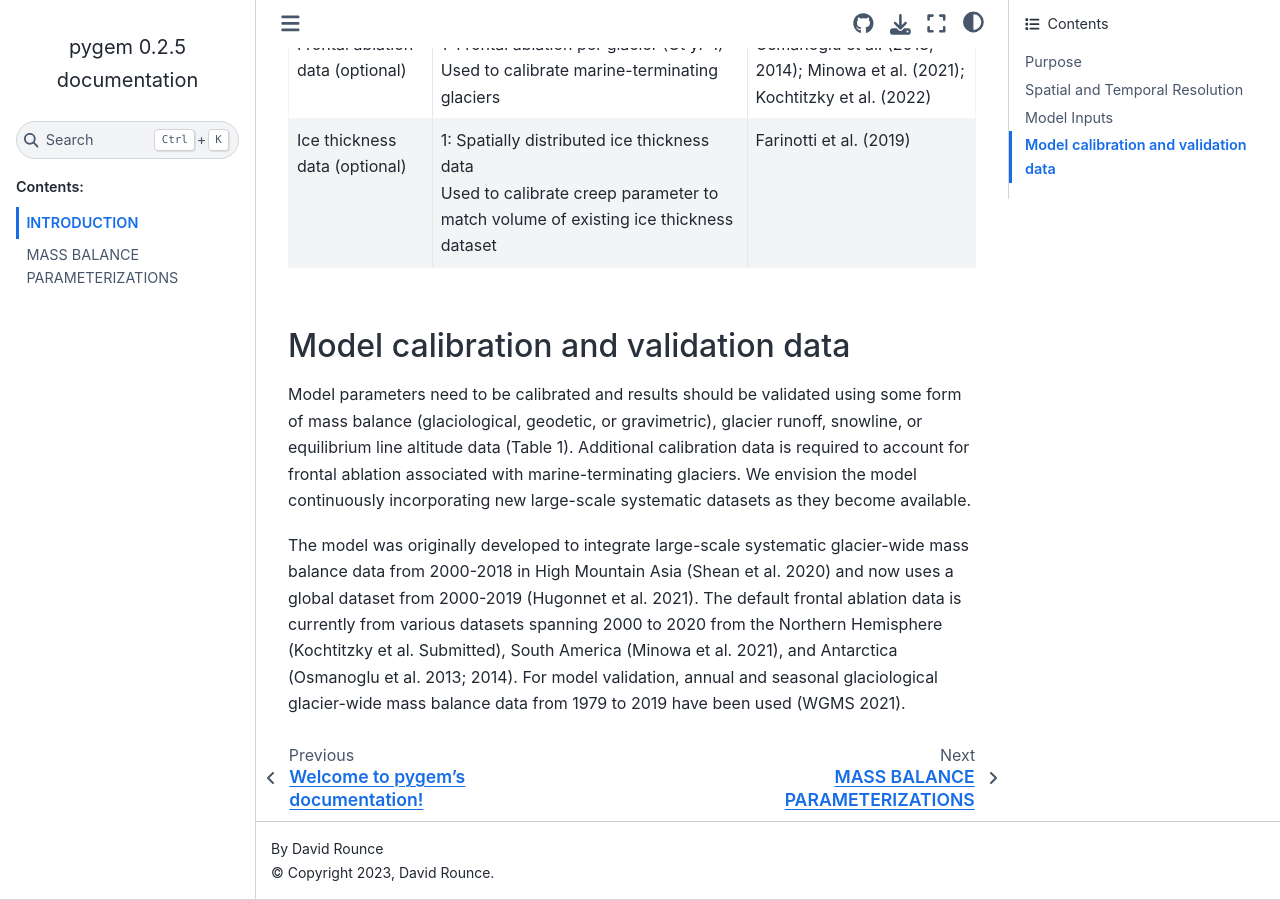
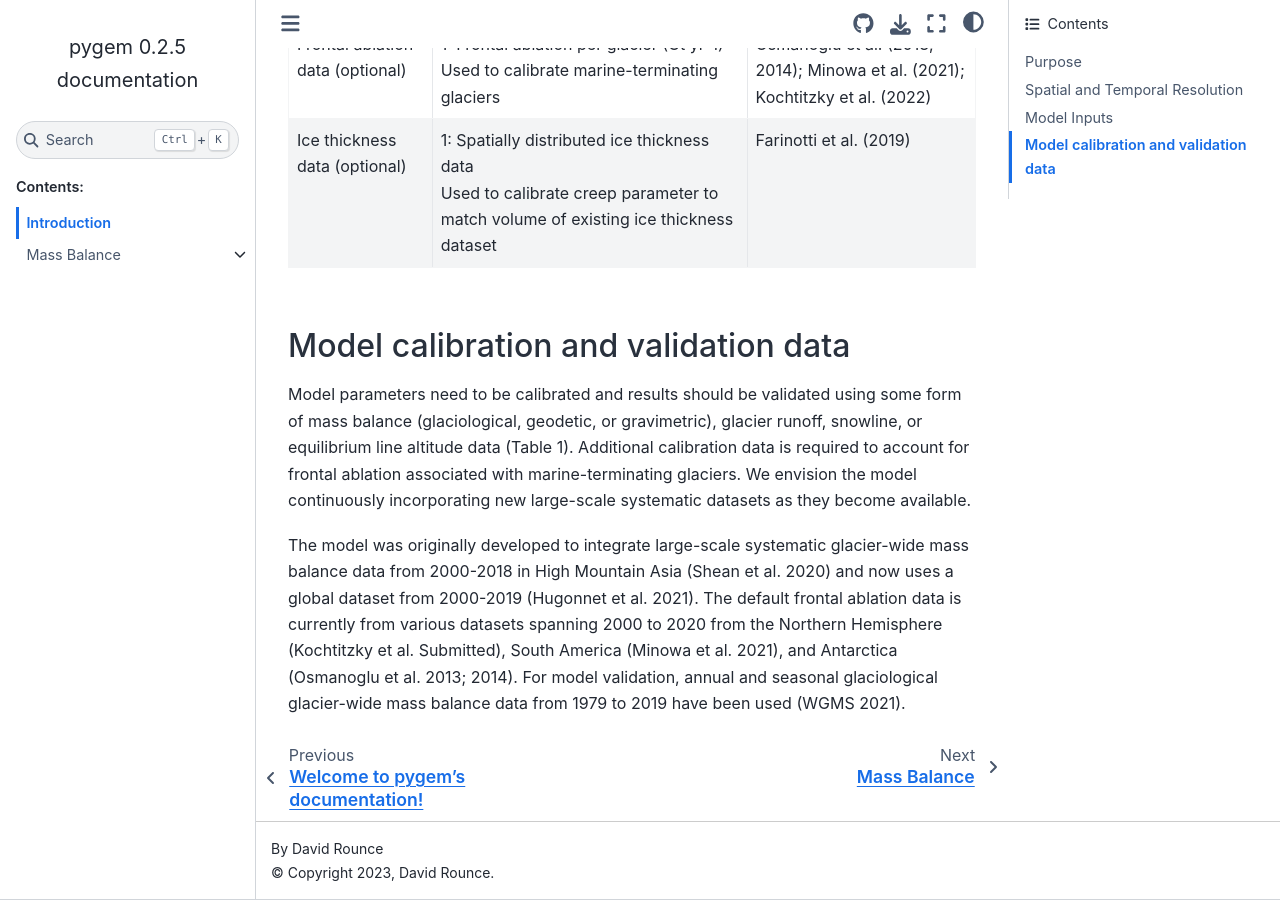
Before and after one commit to drounce/PyGEM, a Sphinx documentation site: the page built from docs/introduction.md, in a window 1280 px wide and 900 px high, scrolled down 2239 px. Built offline with Sphinx 7.4.7 and the Sphinx Book theme 1.1.4, drawn with Linux system fonts in a browser that asks for light colours; some of the changed text lies outside the part shown.

Commit message:
convert embedded toctree to md format

````diff
--- a/docs/introduction.md
+++ b/docs/introduction.md
@@ -1,4 +1,4 @@
-# INTRODUCTION
+# Introduction
 ## Purpose
 The Python Glacier Evolution Model (PyGEM) is an open-source glacier evolution model coded in Python that is designed to model the transient evolution of glaciers on regional and global scales. Each glacier is modeled independently using a given time step and elevation bins. The model computes the climatic mass balance (i.e., snow accumulation minus melt plus refreezing) for each elevation bin and each monthly time step. Glacier geometry is updated annually. The model outputs a variety of data including monthly mass balance and its components (accumulation, melt, refreezing, frontal ablation, glacier runoff),  and annual volume, volume below sea level, and area.
 
--- a/docs/mass_balance_parameterizations.md
+++ b/docs/mass_balance_parameterizations.md
@@ -1,4 +1,4 @@
-# MASS BALANCE PARAMETERIZATIONS
+# Mass Balance
 
 PyGEM computes the climatic mass balance for each elevation bin and timestep, estimates frontal ablation for marine-terminating glaciers at the end of each year (if this process is included), and updates the glacier geometry annually. The convention below follows Cogley et al. (2011). The total glacier-wide mass balance (ΔM) is thus estimated as:
 
@@ -16,11 +16,14 @@
 
 The model offers alternative methods for calculating the mass balance components and accounting for glacier geometry changes (i.e., representing glacier dynamics). These vary in level of complexity and computational expense. The current options for each component are described below:
 
-.. toctree::
-   :maxdepth: 2
-   :caption: Mass Balance Components:
+```{toctree}
+---
+caption: Mass Balance Components:
+maxdepth: 2
+---
 
-   mb_ablation
-   mb_accumulation
-   mb_refreezing
-   mb_frontalablation
+mb_ablation
+mb_accumulation
+mb_refreezing
+mb_frontalablation
+```
````
